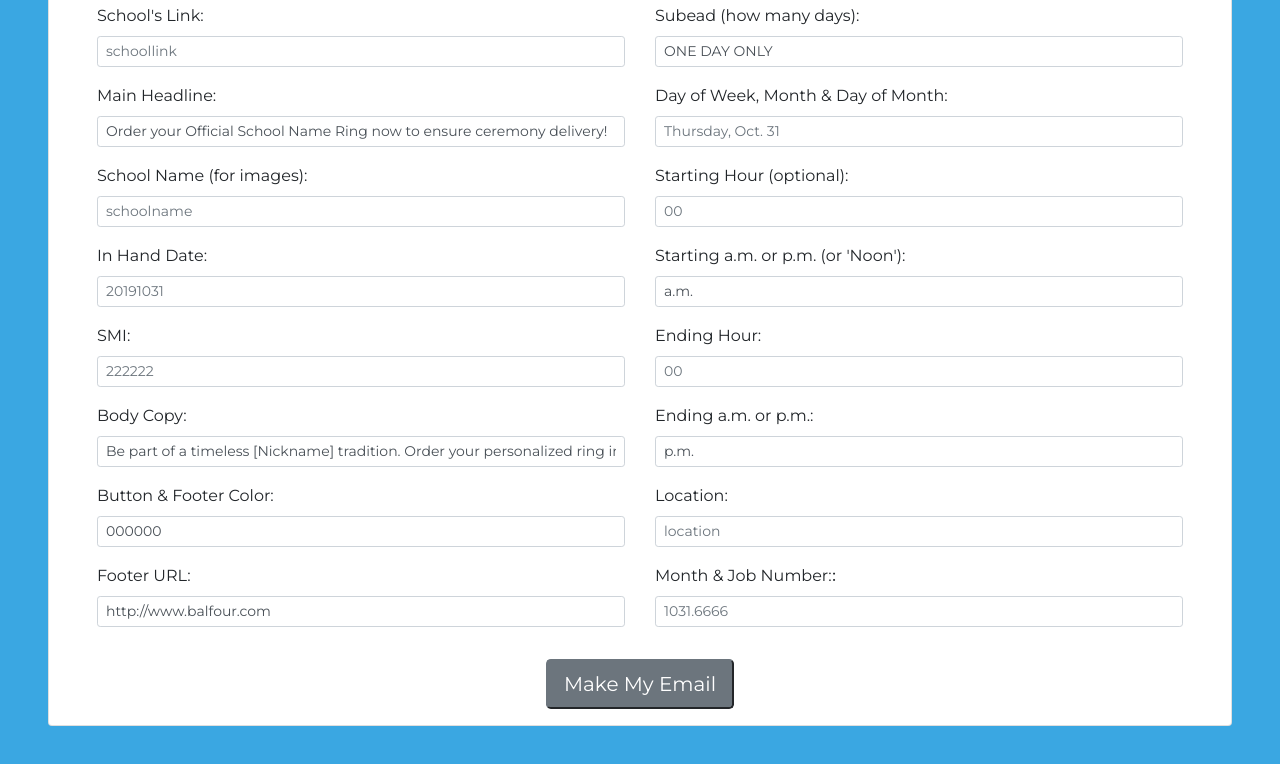
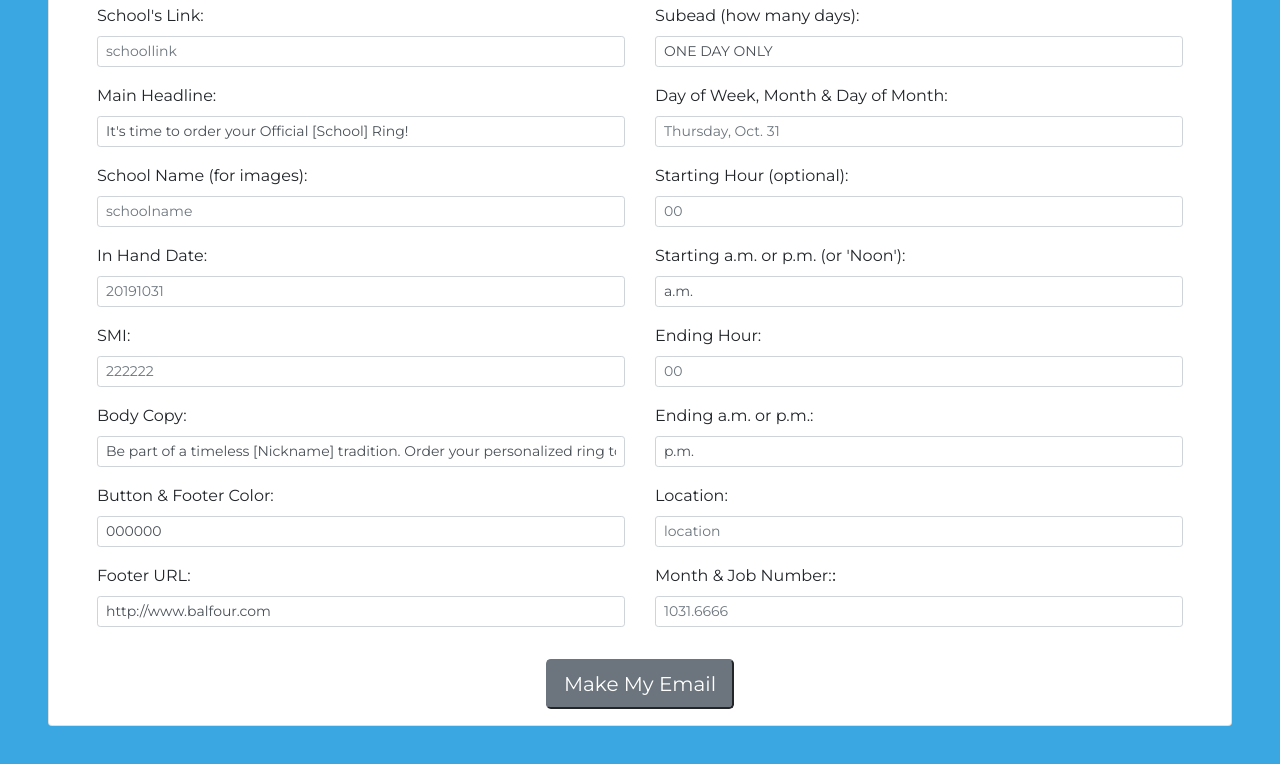
Before and after one commit to thewly/OSWEmail, a website: page public/form.html in a window 1280 px wide. Shown: the part 136-900 px from the top of the page. Drawn offline with nearby package versions, Linux system fonts and the light colour scheme.

Commit message:
copy update

```diff
--- a/public/form.html
+++ b/public/form.html
@@ -49,7 +49,7 @@
                 <div class="space">
                   <label for="schoolnamehead">Main Headline:</label>
                   <input type="text" id="schoolnamehead" name="schoolnamehead" class="form-control form-control-sm"
-                    value="Order your Official School Name Ring now to ensure ceremony delivery!">
+                    value="It's time to order your Official [School] Ring!">
                 </div>
                 <div class="space">
                   <label for="schoolname">School Name (for images):</label>
@@ -65,7 +65,7 @@
                 </div>
                 <div class="space">
                   <label for="nickname">Body Copy:</label>
-                  <input type="text" id="nickname" name="nickname" class="form-control form-control-sm" value="Be part of a timeless [Nickname] tradition. Order your personalized ring in time for graduation to show your pride and celebrate your success with fellow classmates.">
+                  <input type="text" id="nickname" name="nickname" class="form-control form-control-sm" value="Be part of a timeless [Nickname] tradition. Order your personalized ring to show your pride and celebrate your success with fellow classmates.">
                 </div>
                 <div class="space">
                   <label for="buttoncolor">Button & Footer Color:</label>
```
